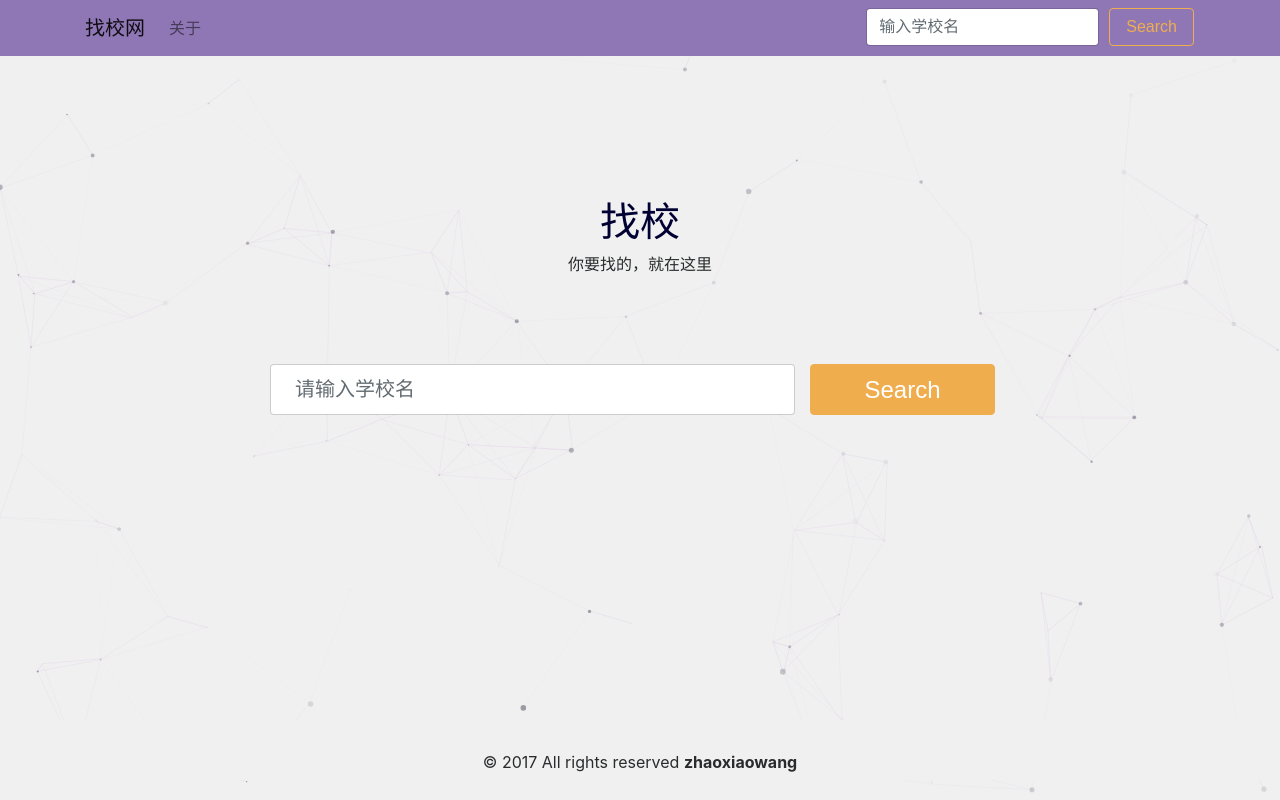
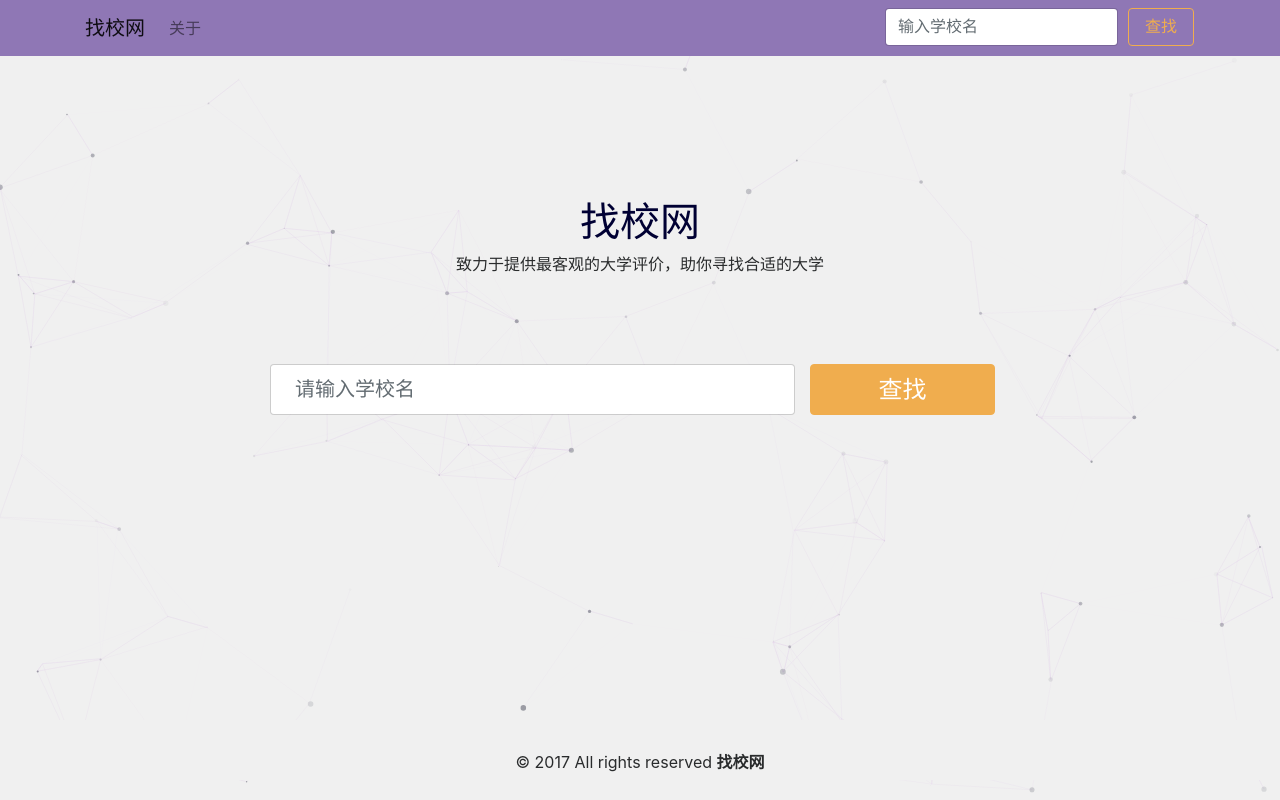
Before and after one commit to wyxpku/zhaoxiao, a Django app: page / in a window 1280 px wide. Run offline with Django 3.2, Linux system fonts and the light colour scheme; some libraries are stand-ins or nearby versions.

Commit message:
add demo.gif

```diff
--- a/schools/templates/foot.html
+++ b/schools/templates/foot.html
@@ -1,3 +1,3 @@
 <footer>
-    <p style="text-align: center;">&copy; 2017 All rights reserved <strong>zhaoxiaowang</strong></p>
+    <p style="text-align: center;">&copy; 2017 All rights reserved <strong>找校网</strong></p>
 </footer>
--- a/schools/templates/index.html
+++ b/schools/templates/index.html
@@ -24,8 +24,8 @@
         <br />
         <br />
         <br />
-        <h1 style="text-align: center; color: #000033;">找校</h1>
-        <p style="text-align: center;">你要找的，就在这里</p>
+        <h1 style="text-align: center; color: #000033;">找校网</h1>
+        <p style="text-align: center;">致力于提供最客观的大学评价，助你寻找合适的大学</p>
         <br />
         <br />
         <br />
@@ -38,7 +38,7 @@
                         <ul class="dropdown-menu dropdown-menu-right"></ul>
                     </div>
                 </div>
-                <button type="submit" class="btn btn-warning col-2"><span style="font-size: 24px">Search</span></button>
+                <button type="submit" class="btn btn-warning col-2"><span style="font-size: 24px">查找</span></button>
             </div>
         </form>
 
--- a/schools/templates/nav.html
+++ b/schools/templates/nav.html
@@ -20,7 +20,7 @@
                         </div>
                     </div>
                 </div>
-                <button class="btn btn-outline-warning" type="submit" style="margin-left: 10px">Search</button>
+                <button class="btn btn-outline-warning" type="submit" style="margin-left: 10px">查找</button>
             </form>
         </div>
     </div>
@@ -35,7 +35,7 @@
                 </button>
             </div>
             <div class="modal-body">
-                blablablabla...
+                联系邮箱：seekingcolleges@gmail.com
             </div>
             <div class="modal-footer">
                 <button type="button" class="btn btn-secondary" data-dismiss="modal">Close</button>
```
Also changed, not shown: db.sqlite3, 2 other files.
